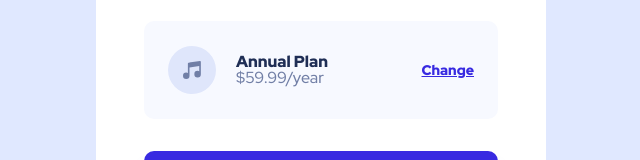
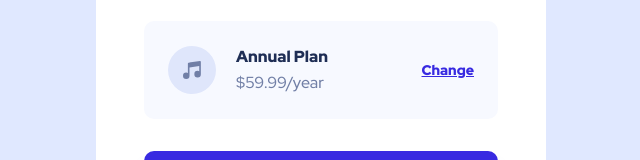
Before and after one commit to Ciensprog/FM-007-Order-Summary-Component, a React (Vite) app: page / in a window 1280 px wide. Shown: the part 459-619 px from the top of the page, without its empty margins (319-959 px from the left). Built offline with nearby package versions, Linux system fonts and the light colour scheme.

Commit message:
feat: add spacing to title and description

```diff
--- a/src/App.tsx
+++ b/src/App.tsx
@@ -33,7 +33,9 @@ export function App() {
                 </div>
                 <div className="text-sm sm:leading-4 sm:text-base">
                   <h4 className="font-black">Annual Plan</h4>
-                  <p className="font-medium text-grey-light">$59.99/year</p>
+                  <p className="font-medium mt-0.5 text-grey-light sm:mt-2.5">
+                    $59.99/year
+                  </p>
                 </div>
                 <div className="ml-auto">
                   <a
```
